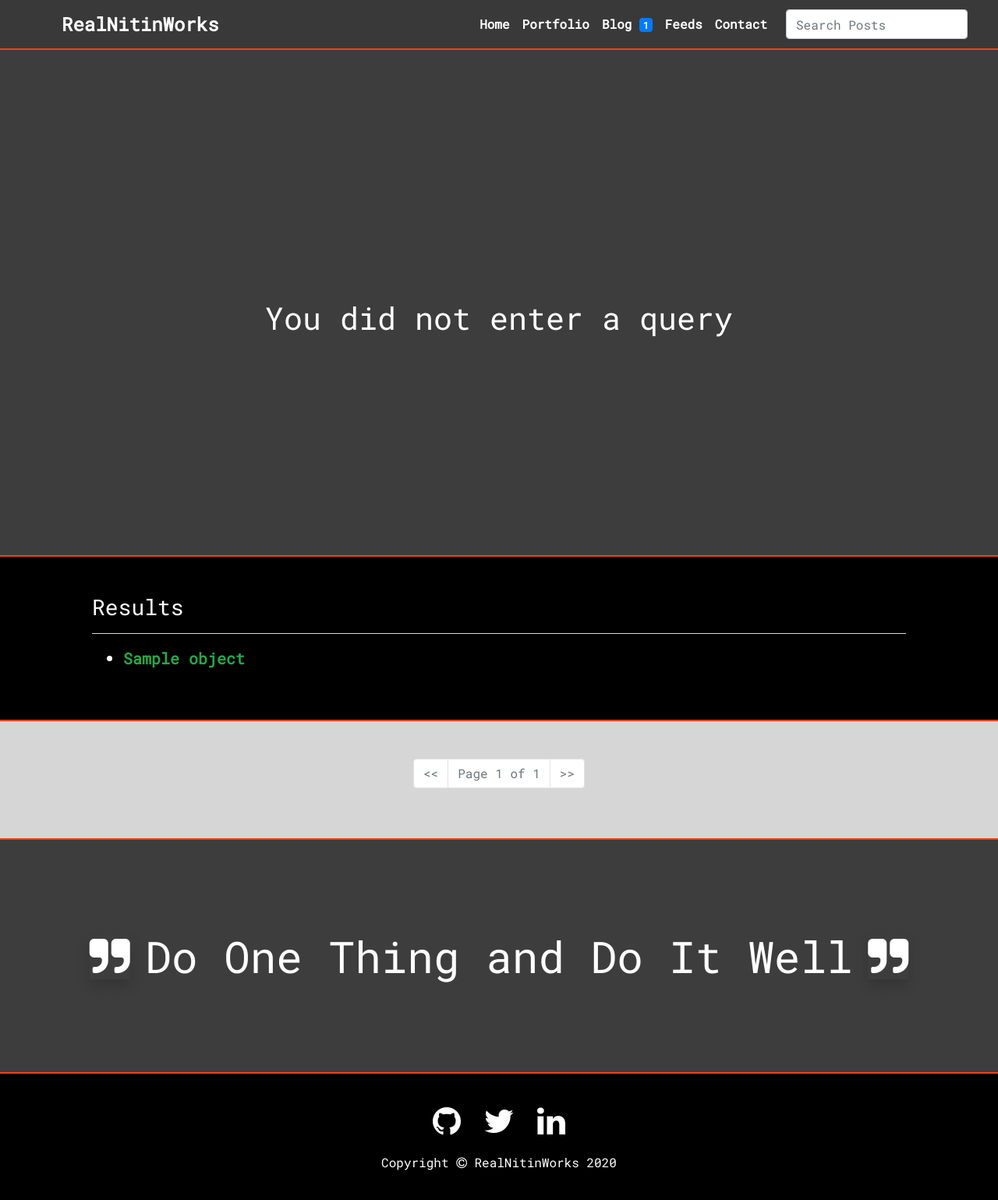
After one commit to realnitinworks/Portfolio, a Django app: template blog/templates/search/search.html in a window 1280 px wide. The commit adds this page. Shown: the whole page at 78% size. Run offline with Django 3.2, Linux system fonts and the light colour scheme; the template is opened without the code that fills it: most values are stand-ins (such as "Sample title", 1, 10 or a date in 2020); parts of the project's set-up code (start-up, migrations or seed data) failed here and were passed over; some libraries are stand-ins or nearby versions.

Commit message:
Add support for full text search - initial version.

```diff
--- a/blog/templates/blog/post/post_list.html
+++ b/blog/templates/blog/post/post_list.html
@@ -18,11 +18,11 @@
         <h1 class="display-4">Posts tagged with
             <span class="badge badge-success">
                 <a class="tag-link" href="{% url "blog:post_list_by_tag" tag.slug %}">
-                    {{ tag.name }}
+                    "{{ tag.name }}"
                 </a>
             </span>
         </h1>
-        {% with all_posts.count as posts_count %}
+        {% with posts.paginator.count as posts_count %}
         <!-- All the posts passed into this template have this tag irrespective of pagination -->
         <h4>Found <span class="badge badge-primary">{{ posts_count }}</span> post{{ posts_count|pluralize }}</h4>
         {% endwith %}
--- /dev/null
+++ b/blog/templates/search/indexes/blog/post_text.txt
@@ -0,0 +1,3 @@
+{{ object.title }}
+{{ object.summary }}
+{{ object.body }}
--- /dev/null
+++ b/blog/templates/search/search.html
@@ -0,0 +1,83 @@
+<!-- search/search.html -->
+
+{% extends 'base.html' %}
+{% load static %}
+{% load blog_tags %}
+
+{% block title %}
+{{ block.super }} - Search Results
+{% endblock title %}
+
+<!-- Dynamic content on banner overlay -->
+{% block banner_content %}
+<div class="col-sm-12 d-flex align-items-center justify-content-center">
+    <div class="text-center">
+        {% if query %}
+        <!-- Banner text for search results header -->
+        <h1>
+            Search Results for <span class="badge badge-success">"{{ query }}"</span>
+        </h1>
+        {% with page.paginator.count as total_results %}
+        <h4>Found <span class="badge badge-primary">{{ total_results }}</span> result{{ total_results|pluralize }}</h4>
+        {% endwith %}
+        <hr class="hr-accent">
+        {% else %}
+        <h1>You did not enter a query</h1>
+        {% endif %}
+    </div>
+</div>
+{% endblock banner_content %}
+<!-- Dynamic content on banner overlay ends -->
+
+<!-- Page content sections -->
+{% block content %}
+
+{% with page.paginator.count as total_results %}
+{% if total_results %}
+<!-- Section 1-->
+<div id="search-results" class="similar-posts text-left normal-text section-boundary">
+    <div class="container p-5">
+        <h3 class="text-white">Results</h3>
+        <hr class="hr-accent">
+        <ul class="text-white">
+            {% for result in page.object_list %}
+            <li>
+                <p>
+                    <a class="text-success" href="{{ result.object.get_absolute_url }}">
+                        {{ result.object.title }}
+                    </a>
+                </p>
+            </li>
+            {% endfor %}
+        </ul>
+    </div>
+</div>
+
+<!-- Pagination links -->
+<div class="section-primary section-boundary">
+    <div class="container p-5">
+        {% include 'pagination.html' with page=page query=query next=">>" previous="<<"%}
+    </div>
+</div>
+<!-- Pagination ends -->
+<!-- Section 1 ends -->
+{% endif %}
+{% endwith %}
+
+<!-- Section 2-->
+<section id="quote" class="section-boundary" style="height: 300px;">
+    <div class="container">
+        <div class="row align-items-center" style="height: 300px;">
+            <div class="col text-center">
+                <span class="display-4 d-none d-md-inline-block"><i class="fa fa-quote-right shadow"></i></span>
+                <span class="d-inline-block display-4" style="padding-right: 10px;padding-left: 10px;">
+                    Do One Thing and Do It Well
+                </span>
+                <span class="display-4 d-none d-md-inline-block"><i class="fa fa-quote-right shadow"></i></span>
+            </div>
+        </div>
+    </div>
+</section>
+<!-- Section 2 ends -->
+
+{% endblock content %}
--- a/blog/urls.py
+++ b/blog/urls.py
@@ -1,4 +1,4 @@
-from django.urls import path
+from django.urls import path, include
 
 from .feeds import PostsFeed
 from .views import post_detail, post_list, post_share_by_email
@@ -15,4 +15,5 @@ urlpatterns = [
     path("<int:post_id>/share/", post_share_by_email, name="post_share_by_email"),
     path("feeds/", PostsFeed(), name="posts_feeds"),
     path("feeds/<int:count>/", PostsFeed(), name="latest_posts_feeds"),
+    path("search/", include('haystack.urls')),
 ]
--- a/requirements.txt
+++ b/requirements.txt
@@ -8,3 +8,5 @@ gunicorn==20.0.4
 dj-database-url==0.5.0
 whitenoise==5.0.1
 django_taggit==1.3.0
+whoosh==2.7.4
+django-haystack==3.0b2
--- a/templates/navbar.html
+++ b/templates/navbar.html
@@ -3,8 +3,8 @@
 
 <!-- Navbar -->
 <nav class="navbar navbar-light navbar-expand-md section-boundary">
-    <div class="container">
-        <a class="navbar-brand text-white" href="{% url "portfolio:home" %}" style="font-size: 24px;">
+    <div class="container-fluid">
+        <a class="navbar-brand text-white ml-5" href="{% url "portfolio:home" %}" style="font-size: 24px;">
             <strong>RealNitinWorks</strong>
         </a>
         <button data-toggle="collapse" class="navbar-toggler" data-target="#navcol-1">
@@ -31,7 +31,8 @@
                     </a>
                 </li>
                 <li class="nav-item" role="presentation">
-                    <a class="nav-link text-white  {% if active == "feeds" %} shadow-lg {% endif %}" href="{% url 'portfolio:feeds' %}">
+                    <a class="nav-link text-white  {% if active == "feeds" %} shadow-lg {% endif %}"
+                        href="{% url 'portfolio:feeds' %}">
                         Feeds
                     </a>
                 </li>
@@ -42,6 +43,11 @@
                     </a>
                 </li>
             </ul>
+            <!-- Search form -->
+            <form class="form-inline my-2 my-lg-0 ml-md-3" method="get" action="/blog/search/">
+                <input class="form-control mr-sm-2" required type="search" placeholder="Search Posts" aria-label="Search" name="q">
+            </form>
+            <!-- Search form ends -->
         </div>
     </div>
 </nav>
--- a/templates/pagination.html
+++ b/templates/pagination.html
@@ -5,7 +5,7 @@
                 <!-- Newer posts appear first -->
                 {% if page.has_previous %}
                 <li class="page-item">
-                    <a class="page-link" href="?page={{ page.previous_page_number }}">{{ previous }}</a>
+                    <a class="page-link" href="?page={{ page.previous_page_number }}{% if query %}&q={{query}}{% endif %}">{{ previous }}</a>
                 </li>
                 {% else %}
                 <li class="page-item disabled">
@@ -21,7 +21,7 @@
                 <!-- Older posts appear later -->
                 {% if page.has_next %}
                 <li class="page-item">
-                    <a class="page-link" href="?page={{ page.next_page_number }}">{{ next }}</a>
+                    <a class="page-link" href="?page={{ page.next_page_number }}{% if query %}&q={{query}}{% endif %}">{{ next }}</a>
                 </li>
                 {% else %}
                 <li class="page-item disabled">
```
Also changed, not shown: blog/search_indexes.py (added, +9 -0 lines), portfolio_project/settings.py (+11 -0 lines), 2 other files.
